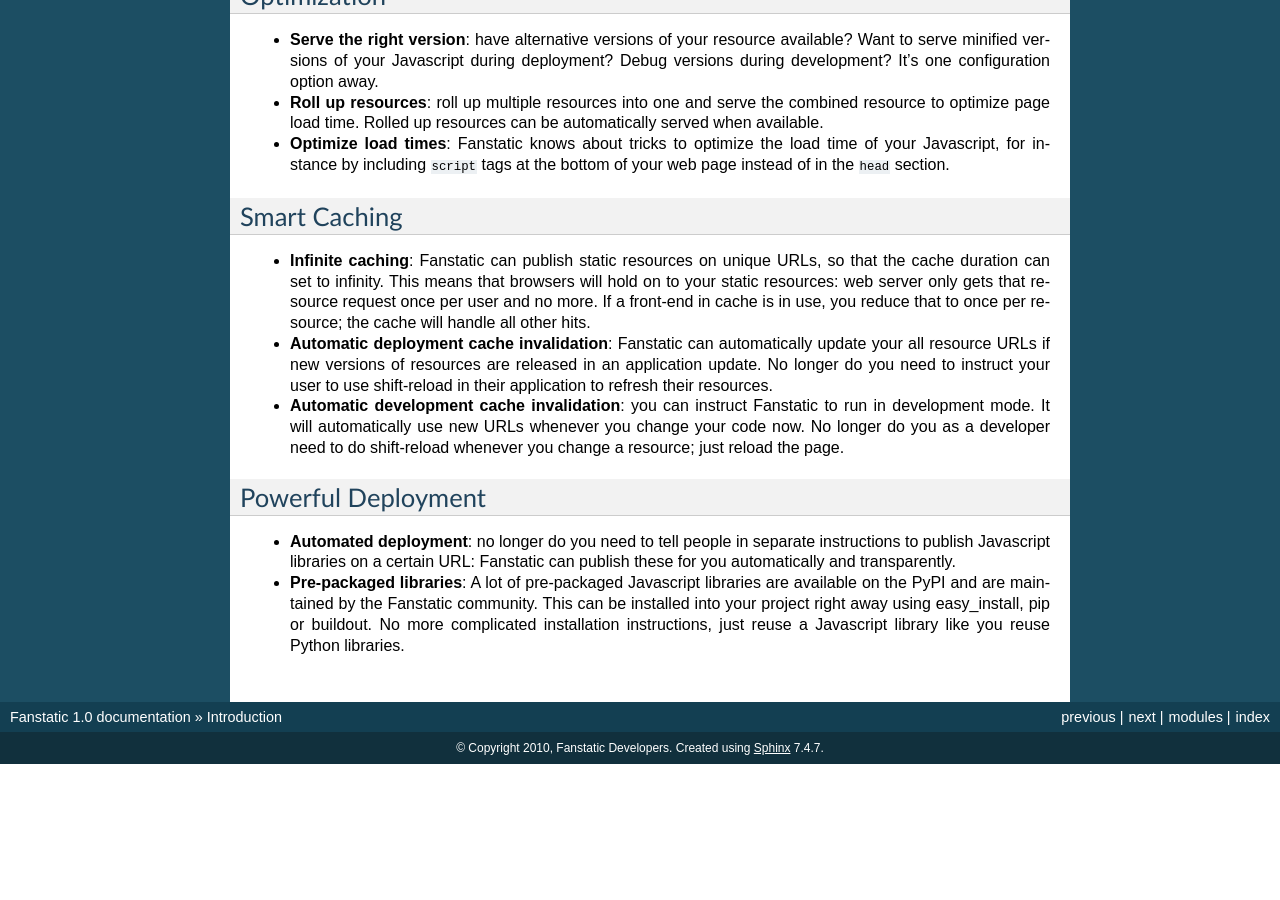
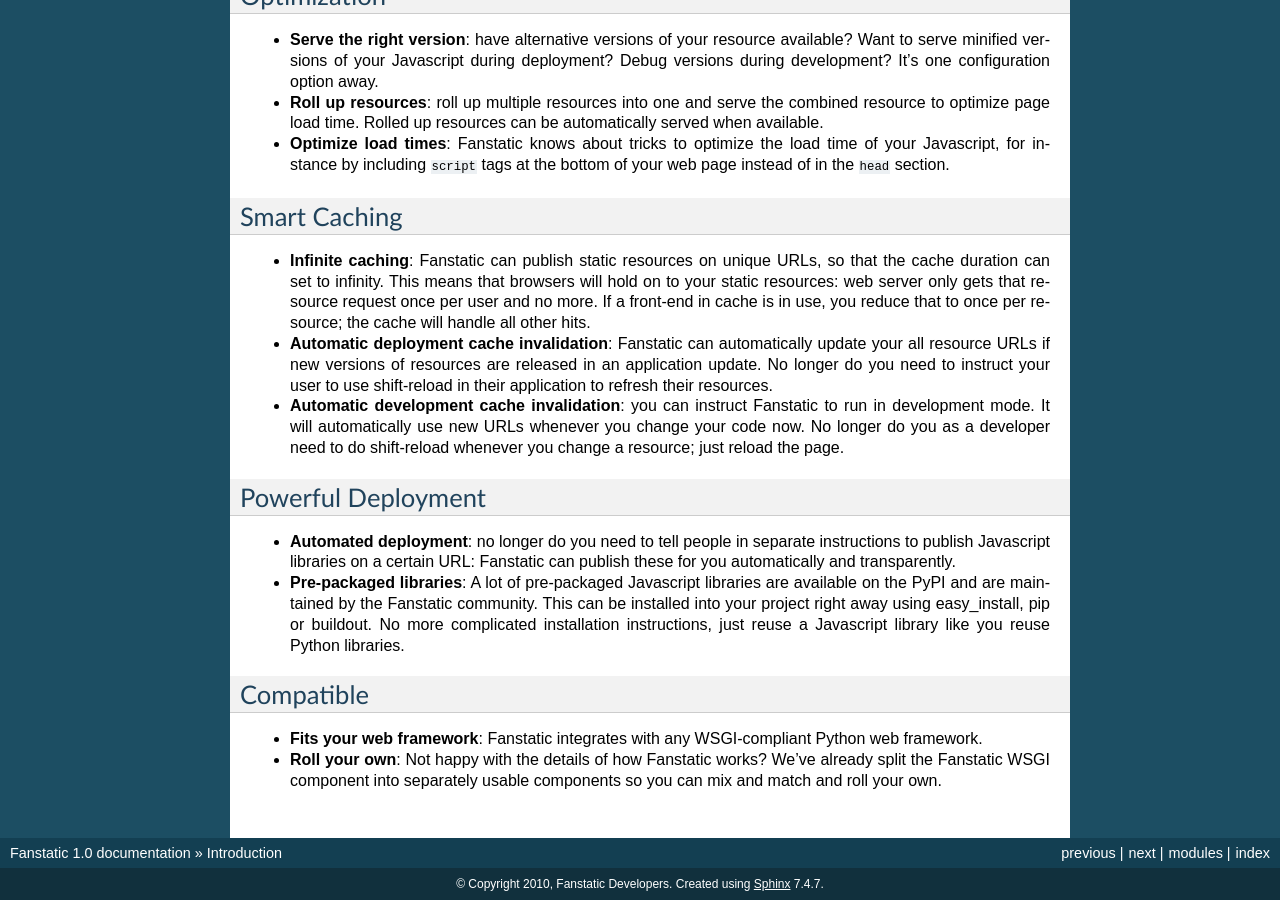
Before and after one commit to zopefoundation/fanstatic, a Sphinx documentation site: the page built from doc/intro.rst, in a window 1280 px wide and 900 px high, scrolled down 651 px. Built offline with Sphinx 7.4.7, drawn with Linux system fonts in a browser that asks for light colours; before the commit the page ends 1415 px from its top, so only the background shows below that.

Commit message:
Another few features.

```diff
--- a/doc/intro.rst
+++ b/doc/intro.rst
@@ -98,3 +98,14 @@
   away using easy_install, pip or buildout. No more complicated
   installation instructions, just reuse a Javascript library like you
   reuse Python libraries.
+
+Compatible
+----------
+
+* **Fits your web framework**: Fanstatic integrates with any WSGI-compliant
+  Python web framework.
+
+* **Roll your own**: Not happy with the details of how Fanstatic
+  works?  We've already split the Fanstatic WSGI component into
+  separately usable components so you can mix and match and roll your
+  own.
```
